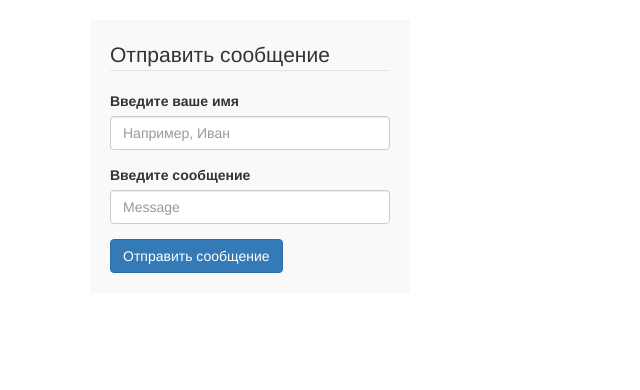
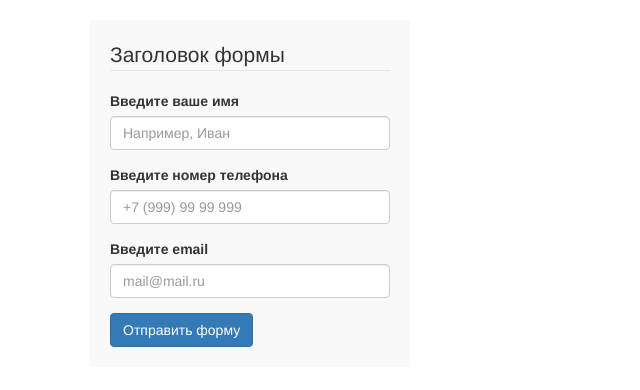
Before and after one commit to VVonderFUL/VVonderFUL.github.io, a plain HTML site: page index.html in a window 1280 px wide. Shown: the whole page, without its empty margins (0-640 px from the left). Drawn offline with nearby package versions, Linux system fonts and the light colour scheme.

Commit message:
Update index.html

```diff
--- a/index.html
+++ b/index.html
@@ -30,7 +30,7 @@
       <div class="row">
       	<div class="col-sm-4">
       		<form action="mail.php" method="POST">
-      			<legend>Отправить сообщение</legend>
+      			<legend>Заголовок формы</legend>
 
       			<div class="form-group">
       				<label for="">Введите ваше имя</label>
@@ -38,11 +38,16 @@
       			</div>
 
       			<div class="form-group">
-      				<label for="">Введите сообщение</label>
-      				<input type="text" class="form-control" id="" name="user_message" placeholder="Message">
+      				<label for="">Введите номер телефона</label>
+      				<input type="text" class="form-control" id="" name="user_phone" placeholder="+7 (999) 99 99 999">
       			</div>
 
-      			<button type="submit" class="btn btn-primary">Отправить сообщение</button>
+      			<div class="form-group">
+      				<label for="">Введите email</label>
+      				<input type="text" class="form-control" id="" name="user_email" placeholder="mail@mail.ru">
+      			</div>
+
+      			<button type="submit" class="btn btn-primary">Отправить форму</button>
       		</form>
       	</div><!-- .col-sm-4 -->
       </div> <!-- .row -->
```
